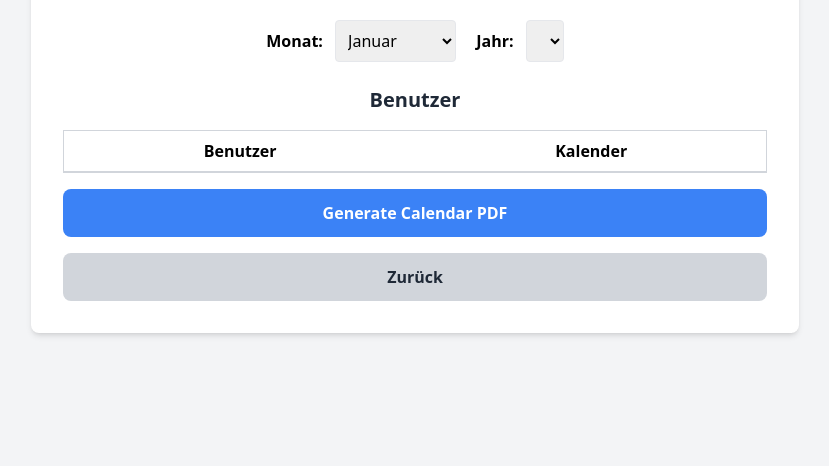
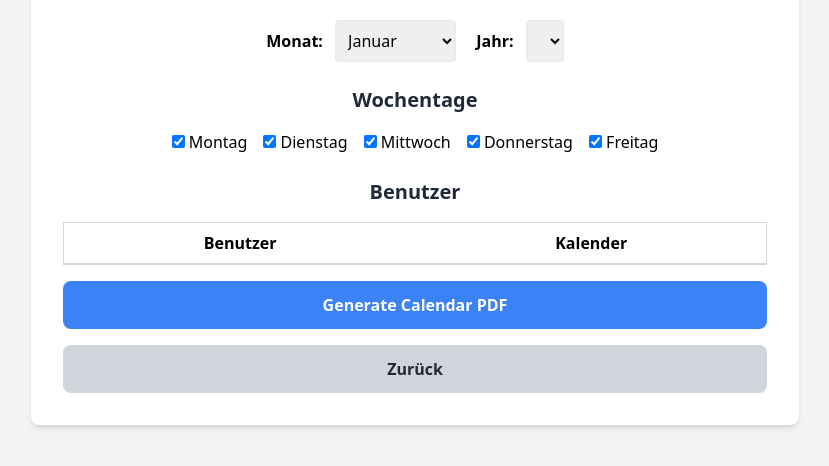
Before and after one commit to moriHe/scheduler, an Electron app: page plan.html in a window 1280 px wide. Shown: the part 96-562 px from the top of the page, without its empty margins (225-1054 px from the left). Drawn offline with Linux system fonts and the light colour scheme; no server answers.

Commit message:
add weekday selection

```diff
--- a/plan.html
+++ b/plan.html
@@ -83,6 +83,19 @@
                 <!-- Dynamically populated later -->
             </select>
         </div>
+
+        <!-- Available days -->
+        <div class="mb-6">
+            <h2 class="text-xl font-bold text-gray-800 mb-4">Wochentage</h2>
+            <div id="weekdays-container" class="flex justify-center space-x-4">
+                <label><input type="checkbox" class="weekday-checkbox" value="Monday" checked> Montag</label>
+                <label><input type="checkbox" class="weekday-checkbox" value="Tuesday" checked> Dienstag</label>
+                <label><input type="checkbox" class="weekday-checkbox" value="Wednesday" checked> Mittwoch</label>
+                <label><input type="checkbox" class="weekday-checkbox" value="Thursday" checked> Donnerstag</label>
+                <label><input type="checkbox" class="weekday-checkbox" value="Friday" checked> Freitag</label>
+            </div>
+        </div>
+
 
         <!-- Users and Calendar Table -->
         <h2 class="text-xl font-bold text-gray-800 mb-4">Benutzer</h2>
@@ -252,8 +265,11 @@
             const month = parseInt(document.getElementById('month').value) + 1; // Add 1 because months are 0-indexed in JS
             const year = parseInt(document.getElementById('year').value);
 
+            const selectedWeekdays = Array.from(document.querySelectorAll('.weekday-checkbox:checked'))
+                .map(checkbox => checkbox.value);
+
             const options = {
-                weekdays: ['Monday', 'Tuesday', 'Wednesday', 'Thursday', 'Friday'], // Only weekdays
+                weekdays: selectedWeekdays, // only week days
                 holidays: ["2024-10-03", "2024-10-31"] // List of holidays
             };
 
@@ -268,6 +284,7 @@
                 console.error(error.message);
             }
         });
+
     </script>
 </body>
 
```
Also changed, not shown: src/output.css.
